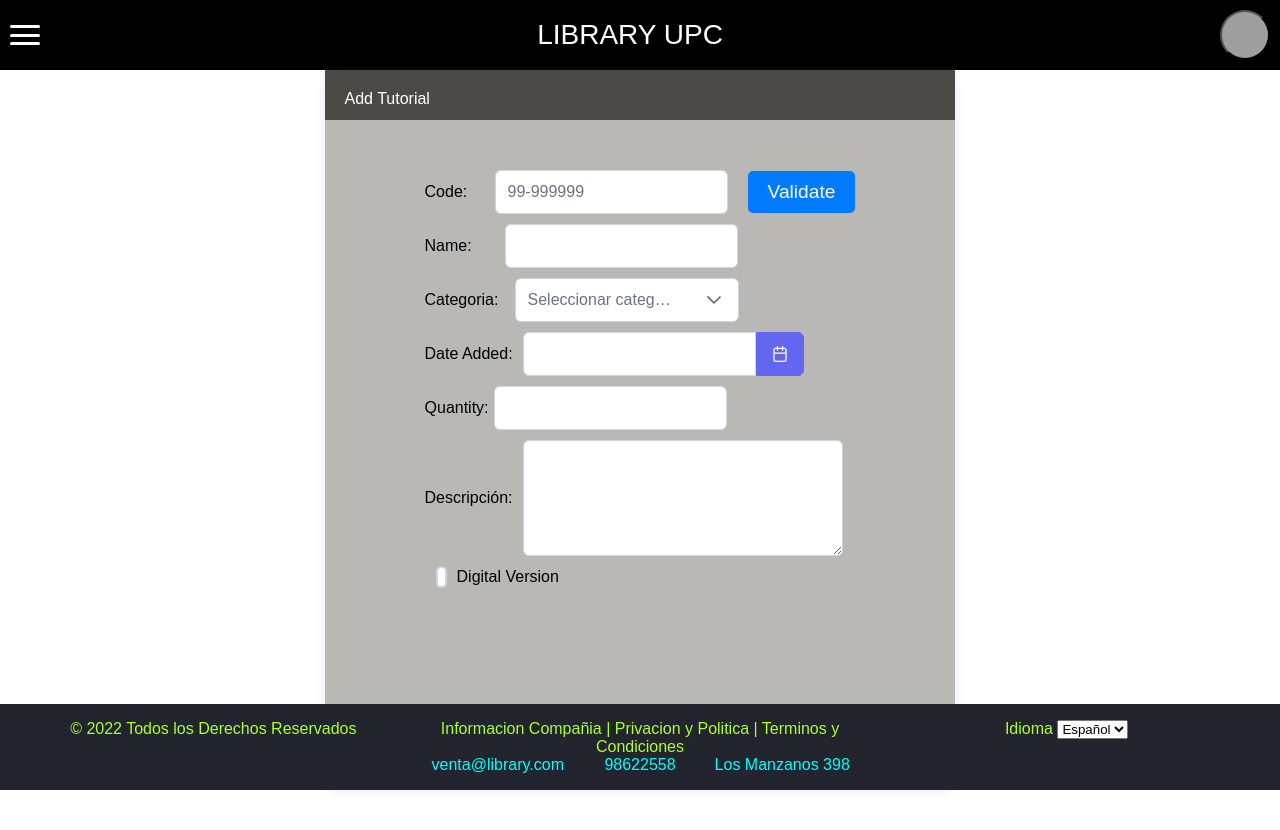
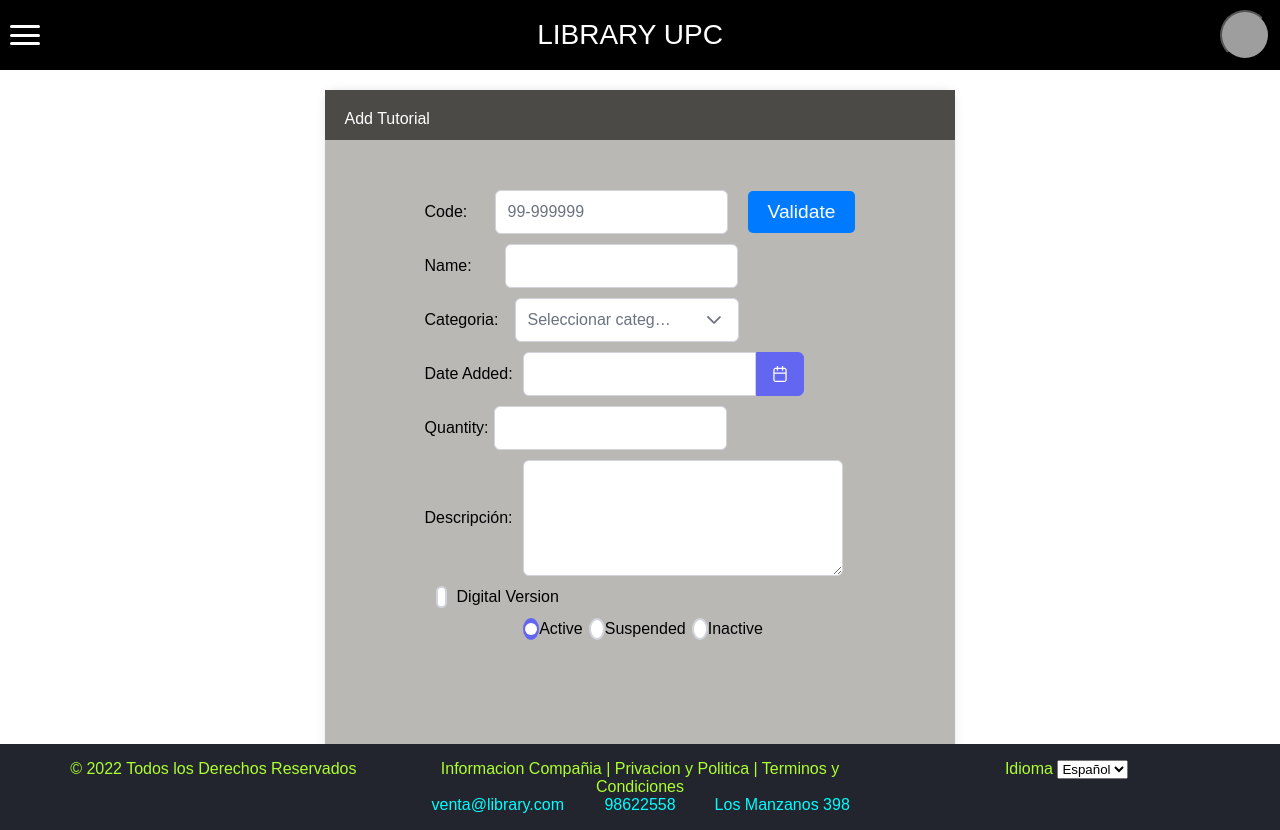
Before and after one commit to RicharRomero123/AplicacionesWeb.Front_Grupo3, a Vue app: page / in a window 1280 px wide. Before the commit the page ends 800 px from the top, so only its background shows below. Built offline with nearby package versions, Linux system fonts and the light colour scheme; grey boxes are pictures that could not be loaded; a web font is replaced by a local one.

Commit message:
implement components

```diff
--- a/src/components/PrimeVueStatus.vue
+++ b/src/components/PrimeVueStatus.vue
@@ -1,13 +1,41 @@
 <template>
-
+  <div class="d-flex justify-content-center align-items-center">
+    <pv-radiobutton v-model="status" inputId="status1" name="status" value="Active" />
+    <label for="status1" class="ms-2 me-3">Active</label>
+    <pv-radiobutton v-model="status" inputId="status2" name="status" value="Suspended" />
+    <label for="status2" class="ms-2 me-3">Suspended</label>
+    <pv-radiobutton v-model="status" inputId="status3" name="status" value="Inactive" />
+    <label for="status3" class="ms-2">Inactive</label>
+  </div>
 </template>
 
 <script>
 export default {
-  name: "PrimeVueStatus.vue"
-}
+  name: "PrimeVueStatus",
+  data() {
+    return {
+      status: "Active",
+    };
+  },
+};
 </script>
 
 <style scoped>
-
+.d-flex {
+  display: flex !important;
+}
+.justify-content-center {
+  justify-content: center !important;
+}
+.align-items-center {
+  align-items: center !important;
+}
+.mx-2 {
+  margin-left: 0.5rem !important;
+  margin-right: 0.5rem !important;
+}
+.my-2 {
+  margin-top: 0.5rem !important;
+  margin-bottom: 0.5rem !important;
+}
 </style>
--- a/src/main.ts
+++ b/src/main.ts
@@ -22,6 +22,7 @@ import Calendar from 'primevue/calendar';
 import InputNumber from 'primevue/inputnumber';
 import Textarea from 'primevue/textarea';
 import Checkbox from 'primevue/checkbox';
+import RadioButton from 'primevue/radiobutton';
 
 const app = createApp(App);
 app.use(PrimeVue);
@@ -33,6 +34,7 @@ app.component('pv-calendar',Calendar)
 app.component('pv-inputnumber',InputNumber)
 app.component('pv-texttarea',Textarea)
 app.component('pv-checkbox',Checkbox)
+app.component('pv-radiobutton',RadioButton)
 
 
 
--- a/src/views/HomeView.vue
+++ b/src/views/HomeView.vue
@@ -8,6 +8,7 @@ import PrimeVueDateAdded from "@/components/PrimeVueDateAdded.vue";
 import PrimeVueQuantity from "@/components/PrimeVueQuantity.vue";
 import PrimeVueDescription from "@/components/PrimeVueDescription.vue";
 import PrimeVueDigitalVersion from "@/components/PrimeVueDigitalVersion.vue";
+import PrimeVueStatus from "@/components/PrimeVueStatus.vue";
 
 
 </script>
@@ -30,6 +31,7 @@ import PrimeVueDigitalVersion from "@/components/PrimeVueDigitalVersion.vue";
         <PrimeVueQuantity/>
         <PrimeVueDescription/>
         <PrimeVueDigitalVersion/>
+        <PrimeVueStatus/>
       </div>
 
     </div>
@@ -46,7 +48,7 @@ import PrimeVueDigitalVersion from "@/components/PrimeVueDigitalVersion.vue";
   display: flex;
   justify-content: center;
   align-items: center;
-  height: 90vh;
+  height: 95vh;
 }
 
 .Formulario {
```
